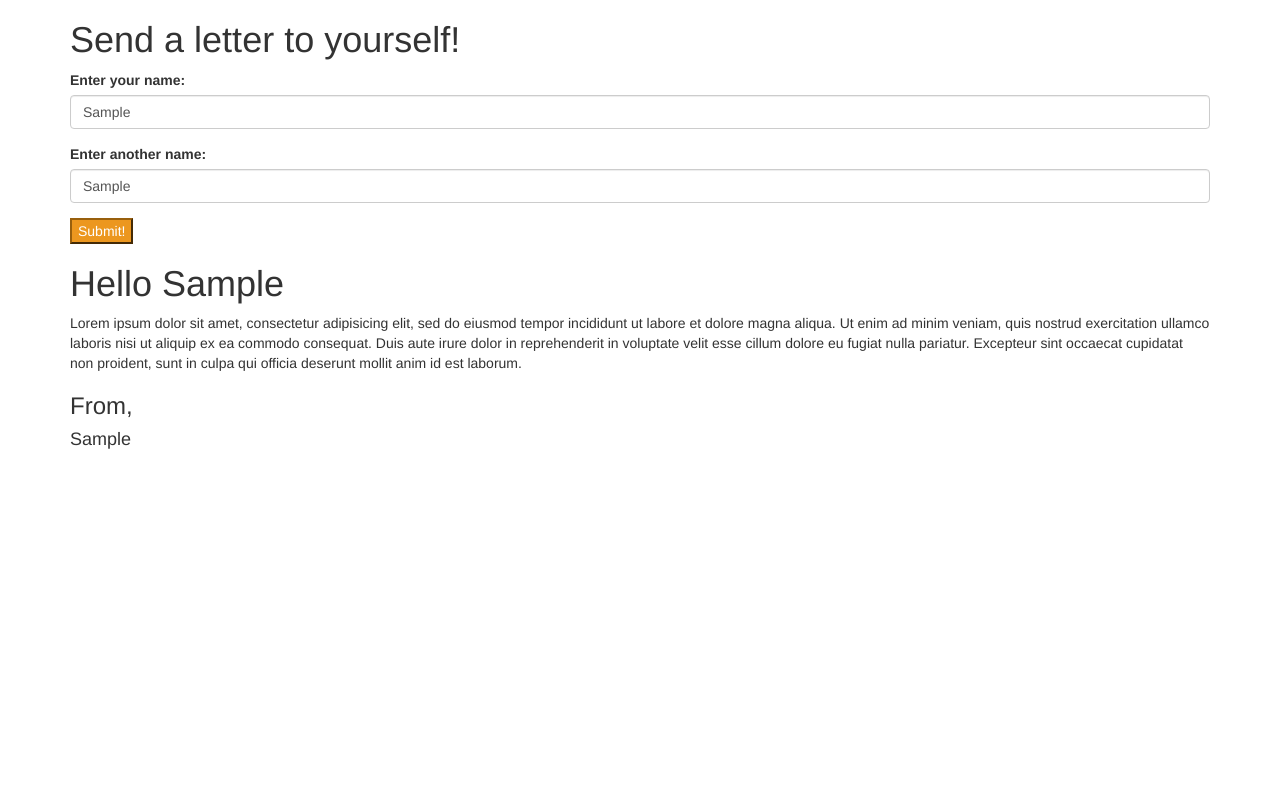
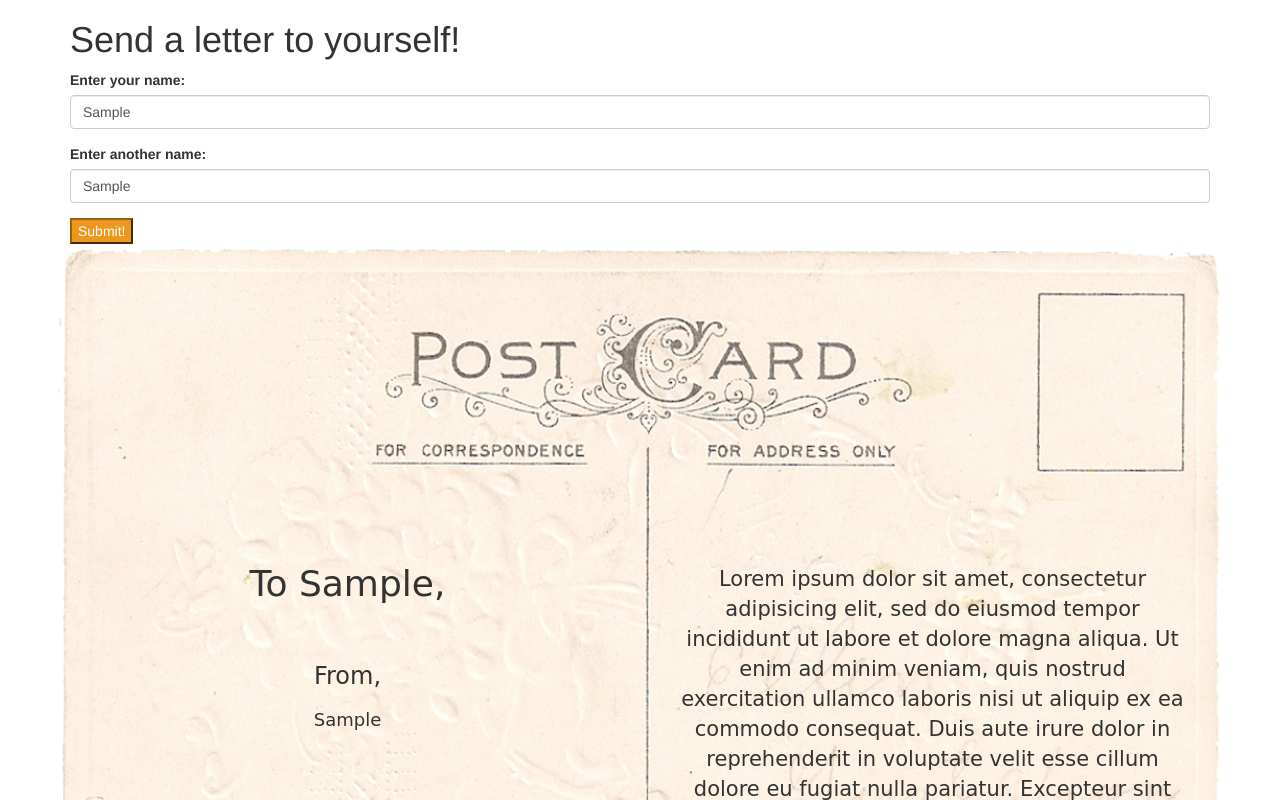
Before and after one commit to DLopez6877/form-letter, a plain HTML site: page index.html in a window 1280 px wide. Both pictures are taken after typing "Sample", "Sample" into the empty fields and a click on the button "Submit!". Shown: the top 800 px of the page. Drawn offline with Linux system fonts and the light colour scheme.

Commit message:
add css styling, add 2 columns of 6, add background, add id left, change content in #left

```diff
--- a/css/styles.css
+++ b/css/styles.css
@@ -1,3 +1,34 @@
 #story {
   display: none;
+  background-image: url("../img/postcard.png");
+  background-size: cover;
+  background-repeat: no-repeat;
+  height: 710px;
 }
+.col-md-6 p {
+  text-align: center;
+  margin: 20px;
+  margin-top: 320px;
+  font-size: 1.5em;
+  font-family: cursive;
+}
+
+#left h1 {
+  text-align: center;
+  margin: 20px;
+  margin-top: 320px;
+  font-family: cursive;
+}
+
+#left h3 {
+  text-align: center;
+  margin: 20px;
+  margin-top: 60px;
+  font-family: cursive;
+}
+
+#left h4 {
+  text-align: center;
+  margin: 20px;
+  font-family: cursive;
+}
--- a/index.html
+++ b/index.html
@@ -23,11 +23,15 @@
           <button type="submit" name="btn" class="btn-warning">Submit!</button>
         </form>
       </div>
-      <div id="story">
-        <h1>Hello <span class="person1"></span></h1>
-        <p>Lorem ipsum dolor sit amet, consectetur adipisicing elit, sed do eiusmod tempor incididunt ut labore et dolore magna aliqua. Ut enim ad minim veniam, quis nostrud exercitation ullamco laboris nisi ut aliquip ex ea commodo consequat. Duis aute irure dolor in reprehenderit in voluptate velit esse cillum dolore eu fugiat nulla pariatur. Excepteur sint occaecat cupidatat non proident, sunt in culpa qui officia deserunt mollit anim id est laborum.</p>
-        <h3>From,</h3>
-        <h4><span class="person2"></span></h4>
+      <div id="story" class="row">
+        <div id="left" class="col-md-6">
+          <h1>To <span class="person1"></span>,</h1>
+          <h3>From,</h3>
+          <h4><span class="person2"></span></h4>
+        </div>
+        <div class="col-md-6">
+          <p>Lorem ipsum dolor sit amet, consectetur adipisicing elit, sed do eiusmod tempor incididunt ut labore et dolore magna aliqua. Ut enim ad minim veniam, quis nostrud exercitation ullamco laboris nisi ut aliquip ex ea commodo consequat. Duis aute irure dolor in reprehenderit in voluptate velit esse cillum dolore eu fugiat nulla pariatur. Excepteur sint occaecat cupidatat non proident, sunt in culpa qui officia deserunt mollit anim id est laborum.</p>
+        </div>
       </div>
     </div>
   </body>
```
Also changed, not shown: img/postcard.png (added).
